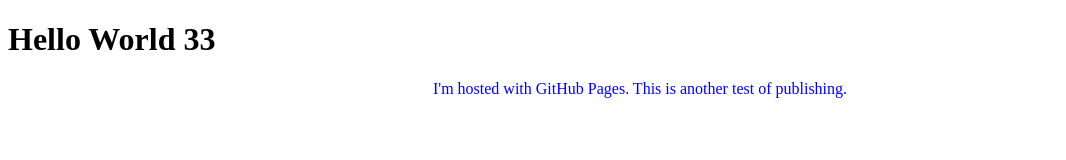
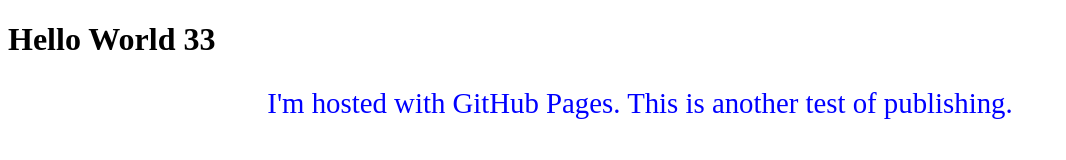
Before and after one commit to BOF3/Coursera-test-repository, a plain HTML site: page index.html in a window 1280 px wide. Shown: the whole page, without its empty margins (0-1066 px from the left). Drawn offline with Linux system fonts and the light colour scheme.

Commit message:
Update index.html

```diff
--- a/index.html
+++ b/index.html
@@ -6,6 +6,7 @@
     <style>p {
         color: blue;
         text-align: center;
+        font-size: 180%;
         </style>
 </head>
 <body>
```
